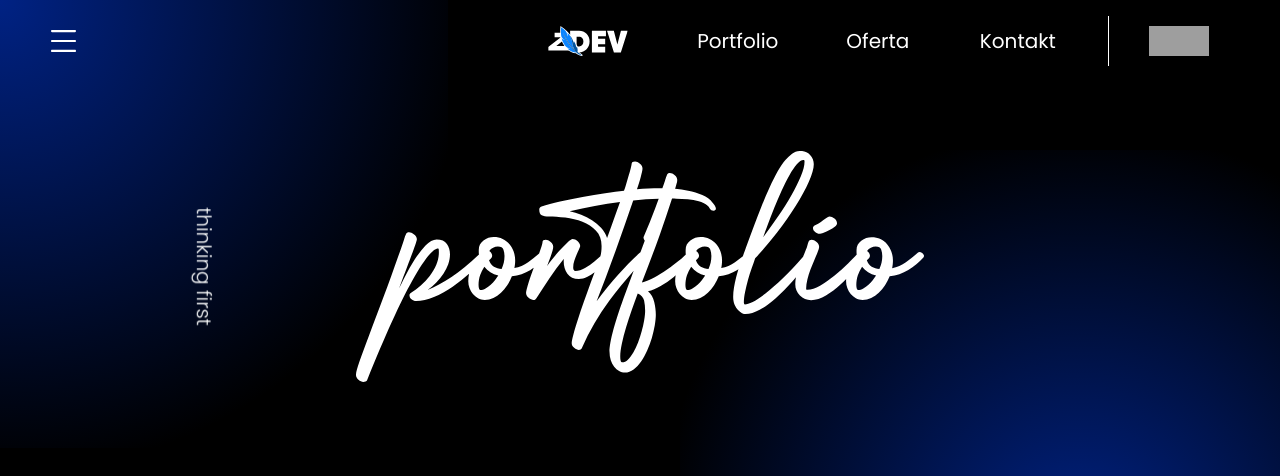
After one commit to KlientGuy/DEVART, a Symfony app: template templates/app/portfolio.html.twig in a window 1280 px wide; the page is wider, and only the part inside the window is pictured. The commit adds this page. Shown: the top 476 px of that part. Run offline with Twig, Linux system fonts and the light colour scheme; the template is opened without the code that fills it, so the values that code supplies are empty; some libraries are stand-ins or nearby versions; grey boxes are pictures that could not be loaded.

Commit message:
template pod portfolio

```diff
--- a/src/Controller/AppController.php
+++ b/src/Controller/AppController.php
@@ -18,4 +18,10 @@ class AppController extends AbstractController
     {
         return $this->render('app/offer.html.twig');
     }
+
+    #[Route('/portfolio', name: 'app_portfolio', methods: ['GET'])]
+    public function portfolio()
+    {
+        return $this->render('app/portfolio.html.twig');
+    }
 }
--- /dev/null
+++ b/templates/app/portfolio.html.twig
@@ -0,0 +1,18 @@
+{% extends 'base.html.twig' %}
+
+{% block body %}
+    <div class="logo">
+        <div class="slogan-left">
+            <div class="slogan-left-text">thinking first</div>
+        </div>
+        <img src="{{ asset('assets/svg/portfolio.svg') }}" alt="logo" style="max-width: 50%;">
+        <div style="flex: 1"></div>
+    </div>
+{% endblock %}
+{% block javascripts %}
+<script>
+document.addEventListener('DOMContentLoaded', () => {
+
+})
+</script>
+{% endblock %}
--- a/templates/base.html.twig
+++ b/templates/base.html.twig
@@ -26,7 +26,10 @@
                     <img src="{{ asset('assets/svg/burger.svg') }}" alt="logo" width="25">
                 </div>
                 <nav class="nav-menu">
-                    <a href="{{ path('app_offer') }}" class="nav-btn">Portfolio</a>
+                    <a href="{{ path('app_portfolio') }}" class="nav-btn">
+                        <img src="{{ asset('assets/svg/logo.svg') }}" alt="polska" width="80">
+                    </a>
+                    <a href="{{ path('app_portfolio') }}" class="nav-btn">Portfolio</a>
                     <a href="#" class="nav-btn">Oferta</a>
                     <a href="#" class="nav-btn">Kontakt</a>
                     <a href="#" class="nav-btn d-flex flex-end"><img src="{{ asset('assets/svg/polish_chevron.svg') }}" alt="polska" width="60" height="30"></a>
@@ -53,7 +56,7 @@
             <footer>
                 <div class="w-100 flex-start foot-head">
                     <div class="nav-mini-i nav-mini">
-                        <a href="" class="">Portfolio</a>
+                        <a href="{{ path('app_portfolio') }}" class="">Portfolio</a>
                         <a href="" class="">Oferta</a>
                     </div>
                     <!-- <div style="flex: 3"></div> -->
```
Also changed, not shown: public/assets/svg/portfolio.svg (added).
